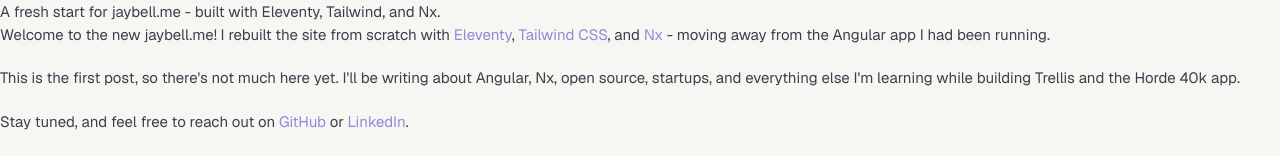
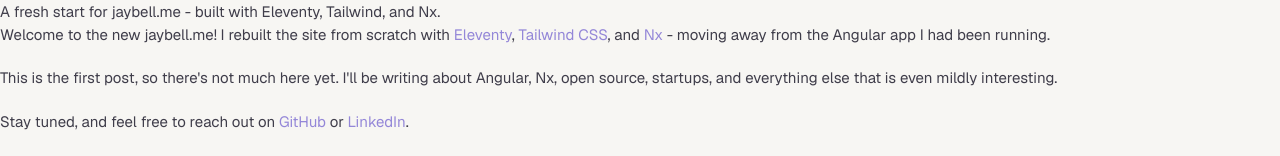
Before and after one commit to yharaskrik/jaybell.me, an Eleventy site: page blog/2026-08-01-hello-world.md in a window 1280 px wide. Shown: the part 165-321 px from the top of the page. Built offline with nearby package versions, Linux system fonts and the light colour scheme; Eleventy itself is replaced by a stand-in of ours; files that its build step writes are made by us from their sources.

Commit message:
Update blog copy to replace em dashes with hyphens and refine wording

```diff
--- a/blog/2026-08-01-hello-world.md
+++ b/blog/2026-08-01-hello-world.md
@@ -13,8 +13,7 @@ Welcome to the new jaybell.me! I rebuilt the site from scratch with
 [Nx](https://nx.dev/) - moving away from the Angular app I had been running.
 
 This is the first post, so there's not much here yet. I'll be writing about
-Angular, Nx, open source, startups, and everything else I'm learning while
-building Trellis and the Horde 40k app.
+Angular, Nx, open source, startups, and everything else that is even mildly interesting.
 
 Stay tuned, and feel free to reach out on [GitHub](https://github.com/yharaskrik)
 or [LinkedIn](https://www.linkedin.com/in/jay-bell-b7017681/).
```
Also changed, not shown: .commandcode/taste/taste/taste.md.
